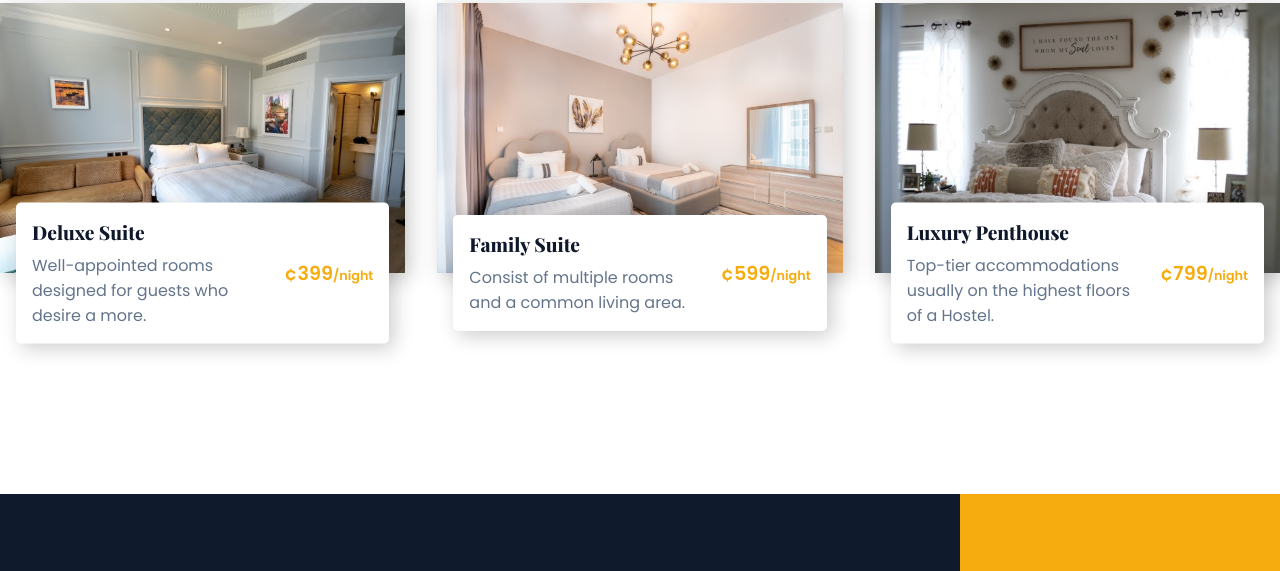
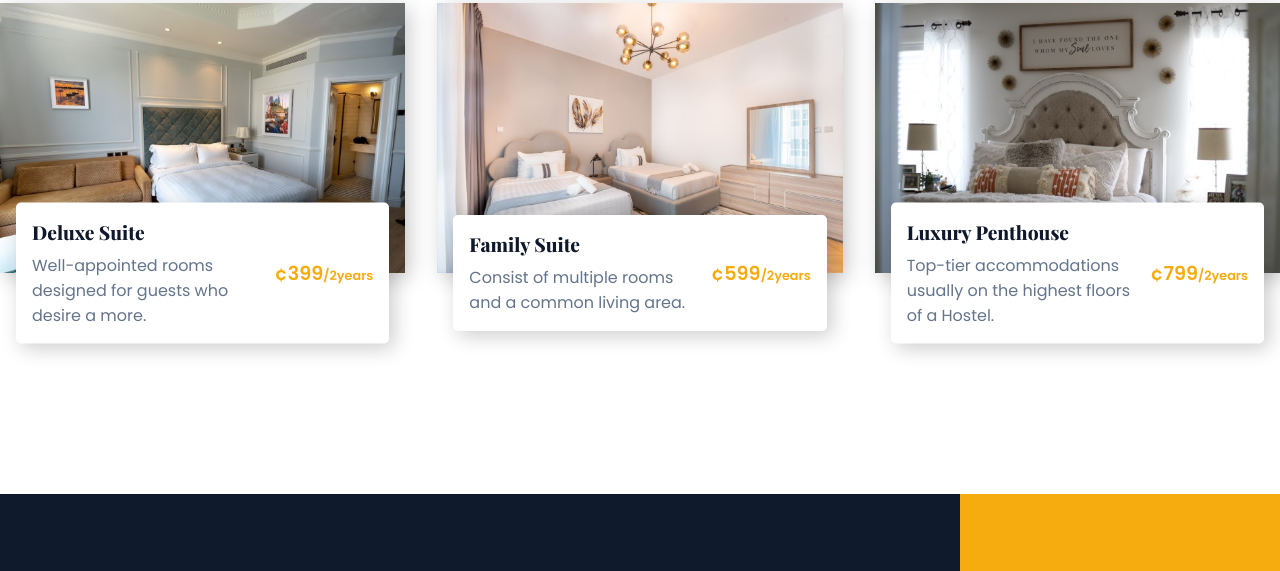
Before and after one commit to emmanuelarhu/RENTMASTERS, a plain HTML site: page index.html in a window 1280 px wide. Shown: the part 2002-2573 px from the top of the page. Drawn offline with nearby package versions, Linux system fonts and the light colour scheme.

Commit message:
Changed from nights to 2 years

```diff
--- a/index.html
+++ b/index.html
@@ -108,7 +108,7 @@
               <h4>Deluxe Suite</h4>
               <p>Well-appointed rooms designed for guests who desire a more.</p>
             </div>
-            <h3>¢399<span>/night</span></h3>
+            <h3>¢399<span>/2years</span></h3>
           </div>
         </div>
         <div class="room__card">
@@ -118,7 +118,7 @@
               <h4>Family Suite</h4>
               <p>Consist of multiple rooms and a common living area.</p>
             </div>
-            <h3>¢599<span>/night</span></h3>
+            <h3>¢599<span>/2years</span></h3>
           </div>
         </div>
         <div class="room__card">
@@ -131,7 +131,7 @@
                 Hostel.
               </p>
             </div>
-            <h3>¢799<span>/night</span></h3>
+            <h3>¢799<span>/2years</span></h3>
           </div>
         </div>
       </div>
```
